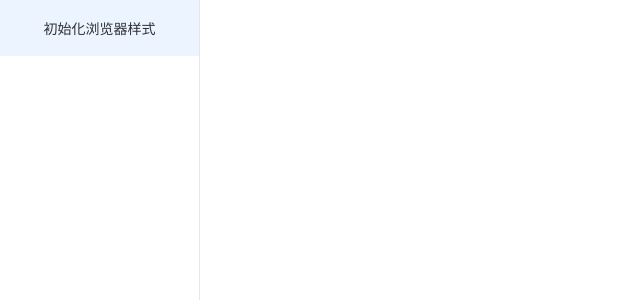
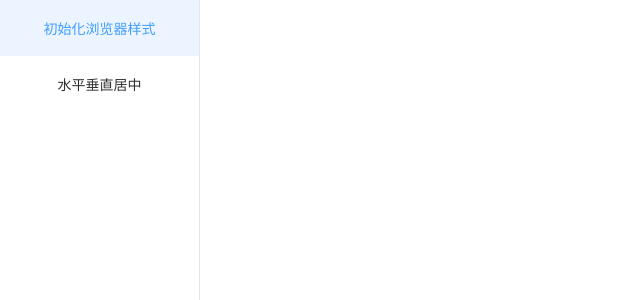
Before and after one commit to yokiyokiyoki/css-study, a Vue app: page /center in a window 1280 px wide. Shown: the top 300 px of the page, without its empty margins (0-640 px from the left). Built offline with nearby package versions, Linux system fonts and the light colour scheme.

Commit message:
水平垂直居中

```diff
--- /dev/null
+++ b/src/pages/center/index.vue
@@ -0,0 +1,17 @@
+<template>
+  <div class="center">
+    <el-menu default-active="1" class="el-menu-demo" mode="horizontal" @select="handleSelect">
+        <el-menu-item index="1">处理中心</el-menu-item>
+        <el-menu-item index="2">处理中心1</el-menu-item>
+    </el-menu>
+</div>
+</template>
+<script>
+    export default {
+      methods: {
+        handleSelect(key, keyPath) {
+          console.log(key, keyPath);
+        }
+      }
+    };
+</script>
--- a/src/pages/index.vue
+++ b/src/pages/index.vue
@@ -2,11 +2,14 @@
     <el-container class="home">
         <el-aside width="200px">
             <el-menu
-            default-active="1"
+            default-active="reset"
             class="el-menu-vertical-demo"
             @select="handleSelect">
             <el-menu-item index="reset">
                 <span slot="title">初始化浏览器样式</span>
+            </el-menu-item>
+            <el-menu-item index="center">
+                <span slot="title">水平垂直居中</span>
             </el-menu-item>
             </el-menu>
         </el-aside>
--- a/src/router/index.js
+++ b/src/router/index.js
@@ -1,23 +1,29 @@
-import Vue from "vue";
-import Router from "vue-router";
-import Home from "@/pages";
-import Reset from "@/pages/reset";
+import Vue from 'vue';
+import Router from 'vue-router';
+import Home from '@/pages';
+import Reset from '@/pages/reset';
+import Center from '@/pages/center';
 
-Vue.use(Router);
+Vue.use(Router)
 
 export default new Router({
   routes: [
     {
-      path: "/",
-      name: "Home",
+      path: '/',
+      name: 'Home',
       component: Home,
       children: [
         {
-          path: "/reset",
-          name: "Reset",
+          path: '/reset',
+          name: 'Reset',
           component: Reset
+        },
+        {
+          path: '/center',
+          name: 'Center',
+          component: Center
         }
       ]
     }
   ]
-});
+})
```
